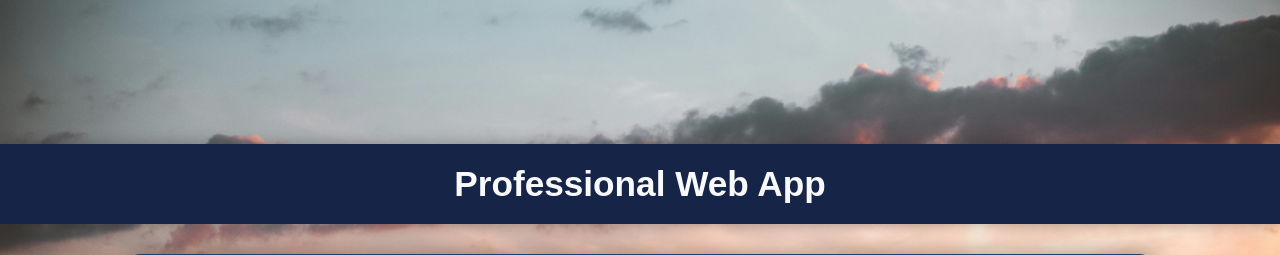
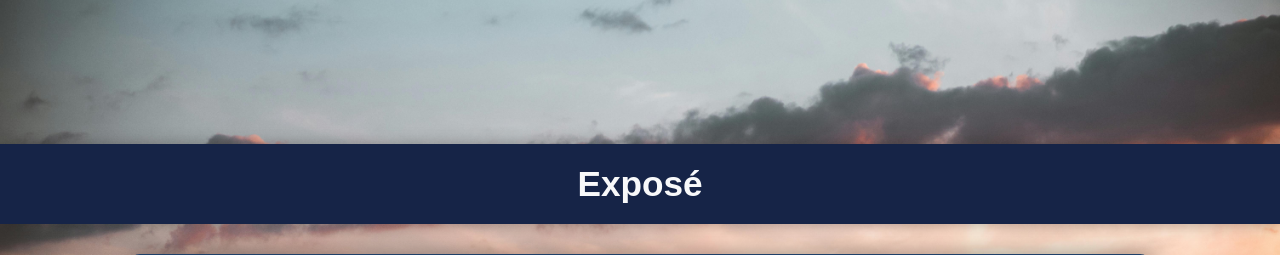
Before and after one commit to Monstresi/Hackathon-2024, a Flask app: page / in a window 1280 px wide. Shown: the top 255 px of the page. Run offline with Flask 3, Linux system fonts and the light colour scheme; parts of the project's set-up code (start-up, migrations or seed data) failed here and were passed over; some libraries are stand-ins or nearby versions.

Commit message:
ui changes

```diff
--- a/app.py
+++ b/app.py
@@ -1,4 +1,4 @@
-from flask import Flask, render_template
+from flask import Flask, render_template, send_from_directory
 from flask_socketio import SocketIO, emit
 import socket
 import threading
@@ -49,6 +49,10 @@ def handle_send_message(data):
     # Emit the message back to all connected WebSocket clients
     socketio.emit('message', {'msg': f'You: {message}'})
 
+@app.route('/assets/<filename>')
+def serve_static(filename):
+    return send_from_directory('assets', filename)
+
 def send_to_others(message):
     try:
         s.sendall(message.encode())
--- a/templates/index.html
+++ b/templates/index.html
@@ -3,7 +3,8 @@
 <head>
     <meta charset="UTF-8">
     <meta name="viewport" content="width=device-width, initial-scale=1.0">
-    <title>Professional Web App</title>
+    <title>Exposé</title>
+    <link rel="icon" type="image/x-icon" href="assets/favicon.ico">
     <style>
         body {
             font-family: 'Arial', sans-serif;
@@ -191,7 +192,7 @@
 </head>
 <body>
     <div class="header">
-        Professional Web App
+        Exposé
     </div>
 
     <div class="container">
```
Also changed, not shown: assets/android-chrome-192x192.png (added), assets/android-chrome-512x512.png (added), assets/apple-touch-icon.png (added), assets/favicon-16x16.png (added), assets/favicon-32x32.png (added), assets/favicon.ico (added), assets/favicon.jpg (added), assets/site.webmanifest (added).
